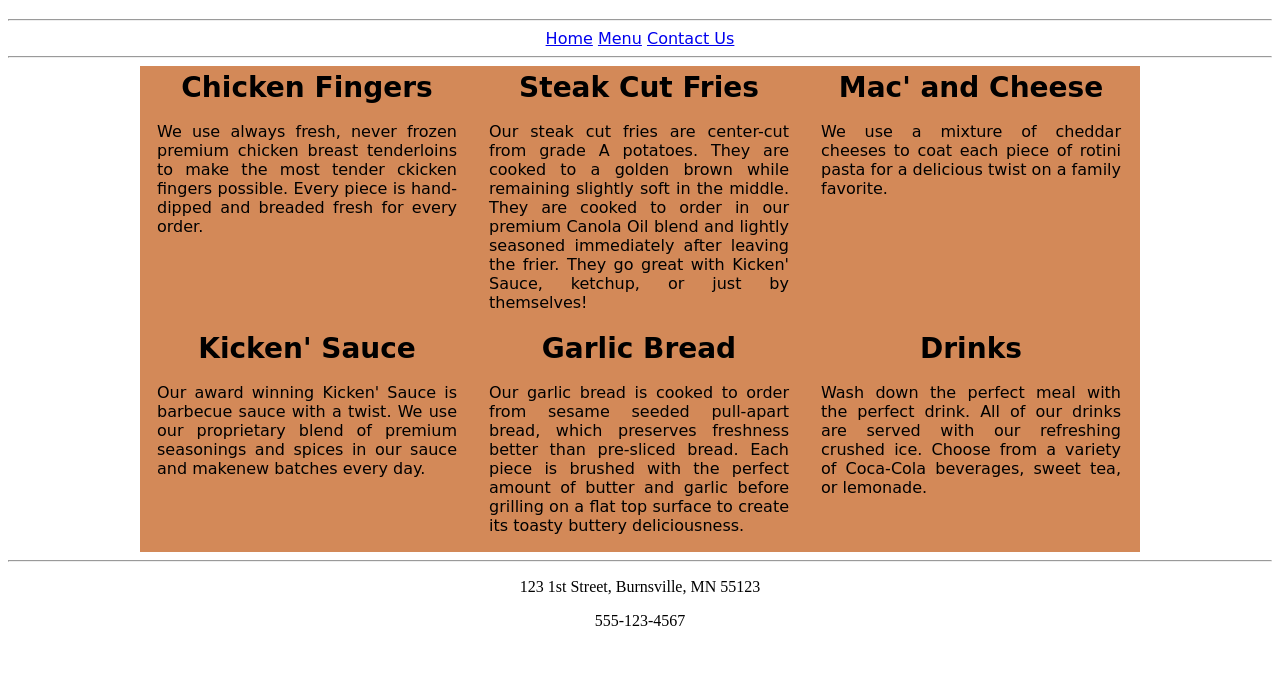
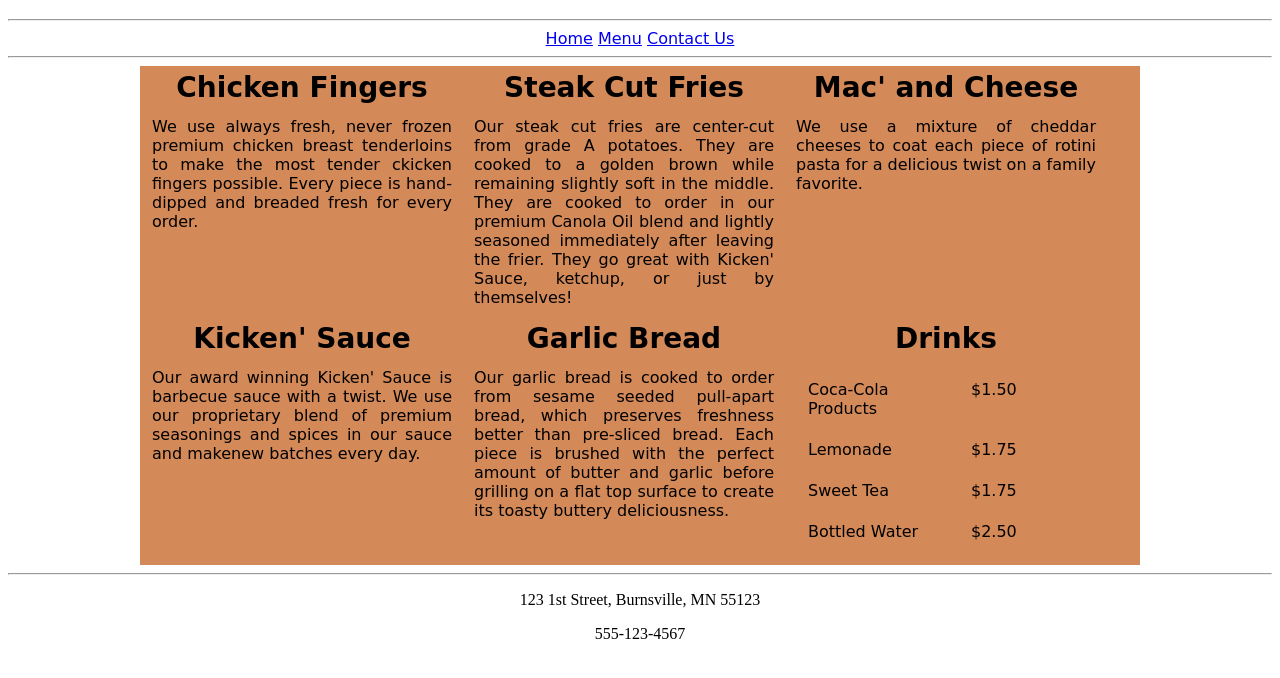
Before and after one commit to bedwards28/RestaurantSite, a plain HTML site: page menu.html in a window 1280 px wide. Shown: the part 62-740 px from the top of the page. Drawn offline with Linux system fonts and the light colour scheme.

Commit message:
Restaurant V4: Added css to change behavior of navigation links for various states. Removed beverage description and added beverage table to menu table.

```diff
--- a/menu.html
+++ b/menu.html
@@ -3,16 +3,6 @@
     <head>
         <Title>Kicken' Chicken - Menu</Title>
         <link href="restaurantStyles.css" rel="stylesheet" type="text/css" />
-        <!-- <style>
-            td {
-                padding: 15px;
-                width: 300px;
-            }
-            #menu {
-                margin: auto;
-                width: 1000px;
-            }
-        </style> -->
     </head>
     <body>
         <div id="header">
@@ -82,10 +72,26 @@
                             buttery deliciousness.
                         </td>
                         <td>
-                            Wash down the perfect meal with the perfect drink.
-                            All of our drinks are served with our refreshing
-                            crushed ice. Choose from a variety of Coca-Cola
-                            beverages, sweet tea, or lemonade.
+                            <table id="beverages">
+                                <tbody>
+                                    <tr>
+                                        <td>Coca-Cola Products</td>
+                                        <td>$1.50</td>
+                                    </tr>
+                                    <tr>
+                                        <td>Lemonade</td>
+                                        <td>$1.75</td>
+                                    </tr>
+                                    <tr>
+                                        <td>Sweet Tea</td>
+                                        <td>$1.75</td>
+                                    </tr>
+                                    <tr>
+                                        <td>Bottled Water</td>
+                                        <td>$2.50</td>
+                                    </tr>
+                                </tbody>
+                            </table>
                         </td>
                     </tr>
                 </tr>
--- a/restaurantStyles.css
+++ b/restaurantStyles.css
@@ -1,9 +1,21 @@
+a:visited {
+    color: red;
+}
+
+a:hover {
+    font-weight: bold;
+}
+
+a:active {
+    text-decoration: none;
+}
+
 th {
     font-size: 1.75em;
 }
 
 td {
-    padding: 15px;
+    padding: 10px;
     width: 300px;
     text-align: justify;
     vertical-align: top;
```
